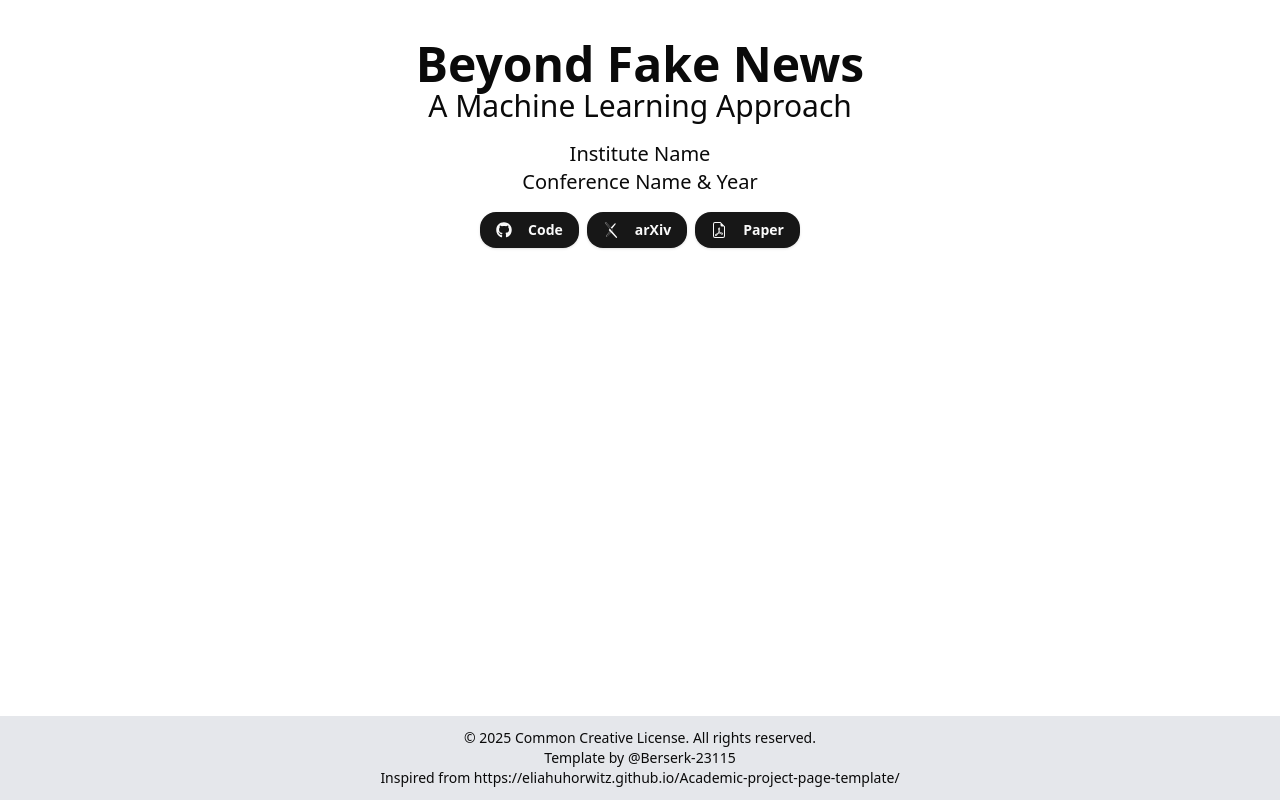
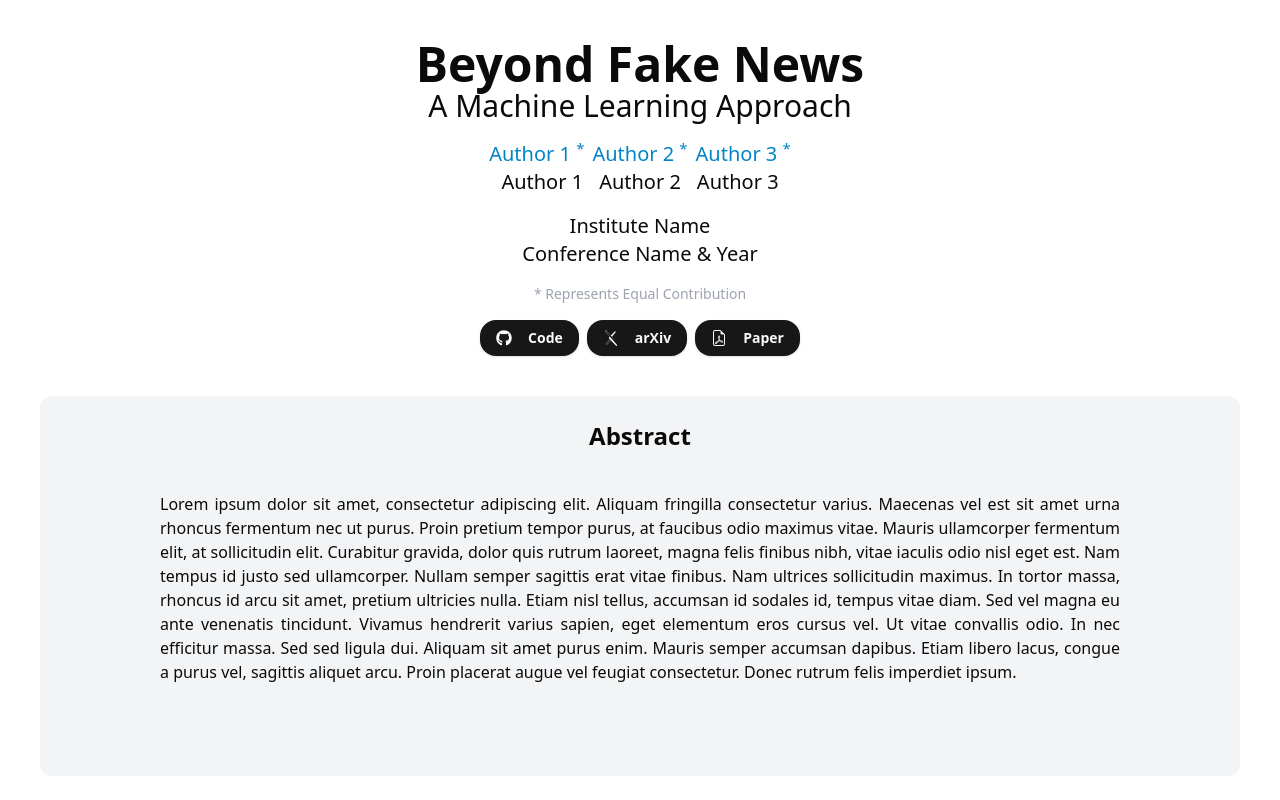
Before and after one commit to ArushGumber/MSCAN, a Next.js app: page / in a window 1280 px wide. Shown: the top 800 px of the page. Built offline with nearby package versions, Linux system fonts and the light colour scheme.

Commit message:
added abstract

```diff
--- a/app/page.tsx
+++ b/app/page.tsx
@@ -1,10 +1,15 @@
 import IntroPaper from "@/components/intro-paper";
-import footbar from "@/components/footbar";
+import Abstract from "@/components/abstract";
+import ImgCarousel from "@/components/image-caraousel";
 import Footbar from "@/components/footbar";
+import { Carousel } from "@/components/ui/carousel";
 export default function Home() {
   return (
     <div>
       <IntroPaper name="Hello World"/>
+
+      <Abstract/>
+      <ImgCarousel/>
       <Footbar/>
     </div>
   );
--- /dev/null
+++ b/components/abstract.tsx
@@ -0,0 +1,31 @@
+export default function Abstract() {
+  return (
+    <div>
+      <div className="bg-gray-100  mx-10 rounded-xl mb-10">
+        <div className="px-10 py-3">
+          <h1 className="text-2xl font-sans flex justify-center items-center font-bold mt-3">
+            Abstract
+          </h1>
+          <p className="text-m font-sans text-justify pl-20 pr-20 mt-10 mb-20 leading-2">
+            Lorem ipsum dolor sit amet, consectetur adipiscing elit. Aliquam
+            fringilla consectetur varius. Maecenas vel est sit amet urna rhoncus
+            fermentum nec ut purus. Proin pretium tempor purus, at faucibus odio
+            maximus vitae. Mauris ullamcorper fermentum elit, at sollicitudin
+            elit. Curabitur gravida, dolor quis rutrum laoreet, magna felis
+            finibus nibh, vitae iaculis odio nisl eget est. Nam tempus id justo
+            sed ullamcorper. Nullam semper sagittis erat vitae finibus. Nam
+            ultrices sollicitudin maximus. In tortor massa, rhoncus id arcu sit
+            amet, pretium ultricies nulla. Etiam nisl tellus, accumsan id
+            sodales id, tempus vitae diam. Sed vel magna eu ante venenatis
+            tincidunt. Vivamus hendrerit varius sapien, eget elementum eros
+            cursus vel. Ut vitae convallis odio. In nec efficitur massa. Sed sed
+            ligula dui. Aliquam sit amet purus enim. Mauris semper accumsan
+            dapibus. Etiam libero lacus, congue a purus vel, sagittis aliquet
+            arcu. Proin placerat augue vel feugiat consectetur. Donec rutrum
+            felis imperdiet ipsum.
+          </p>
+        </div>
+      </div>
+    </div>
+  );
+}
--- a/components/footbar.tsx
+++ b/components/footbar.tsx
@@ -1,7 +1,7 @@
 export default function Footbar(){
     return (
         <div>
-            <div className="bg-gray-200 fixed bottom-0 w-full">
+            <div className="bg-gray-200 bottom-0 w-full">
             <p className="text-sm font-sans font-medium mx-3 my-3 text-center leading-2">
                 © 2025 Common Creative License. All rights reserved.<br/>
                 Template by @Berserk-23115<br/>
--- /dev/null
+++ b/components/image-caraousel.tsx
@@ -0,0 +1,12 @@
+'use client';
+export default function imgCarousel() {
+  return (
+    <div className="bg-gray-200 mx-10 rounded-xl">
+      <div className="px-3 py-3">
+        <h1 className="text-2xl font-sans flex justify-center items-center font-bold">
+          Image Carousel
+        </h1>
+      </div>
+    </div>
+  );
+}
--- a/components/intro-paper.tsx
+++ b/components/intro-paper.tsx
@@ -1,9 +1,9 @@
-import { GithubBtn,ArxivBtn,PDFBtn} from "./ImageBtn";
+import { GithubBtn, ArxivBtn, PDFBtn } from "./ImageBtn";
 import data from "../data/data.json";
 export default function introPaper(props: { name: string }) {
   return (
     <div>
-      <div className="mt-10">
+      <div className="mt-10 mb-10">
         <div className="flex justify-center items-center">
           <h1 className="text-5xl font-black font-sans ">Beyond Fake News</h1>
         </div>
@@ -13,17 +13,41 @@ export default function introPaper(props: { name: string }) {
           </h2>
         </div>
 
+        <div className="flex justify-center items-center mt-4 text-sky-600 text-sm gap-2">
+            <h2 className="text-xl font-regular font-sans ">
+              Author 1 <sup>*</sup>
+            </h2>
+            <h2 className="text-xl font-regular font-sans ">
+              Author 2 <sup>*</sup>
+            </h2>
+            <h2 className="text-xl font-regular font-sans ">
+              Author 3 <sup>*</sup>
+            </h2>
+
+        </div>
+
+        <div className="flex justify-center items-center text-sm gap-4">
+            <h2 className="text-xl font-regular font-sans ">Author 1 </h2>
+            <h2 className="text-xl font-regular font-sans ">Author 2 </h2>
+            <h2 className="text-xl font-regular font-sans ">Author 3 </h2>
+        </div>
+
         <div className="flex justify-center items-center mt-4">
-            <h4 className="text-xl font-medium font-sans ">Institute Name</h4>
+          <h4 className="text-xl font-medium font-sans ">Institute Name</h4>
         </div>
         <div className="flex justify-center items-center">
-            <h4 className="text-xl font-medium font-sans ">Conference Name & Year</h4>
+          <h4 className="text-xl font-medium font-sans ">
+            Conference Name & Year
+          </h4>
         </div>
+        <h3 className="text-sm font-medium font-sans mt-4 flex justify-center items-center text-gray-400">
+          * Represents Equal Contribution
+        </h3>
 
         <div className="flex justify-center items-center mt-4 gap-2">
-            <GithubBtn/>
-            <ArxivBtn/>
-            <PDFBtn/>
+          <GithubBtn />
+          <ArxivBtn />
+          <PDFBtn />
         </div>
       </div>
     </div>
```
